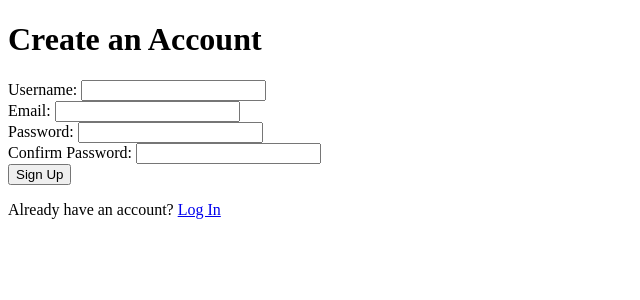
After one commit to karishan1/HobbyHub, a Django app: page /signup/ in a window 1280 px wide. The commit adds this page. Shown: the top 300 px of the page, without its empty margins (0-640 px from the left). Run offline with Django 3.2, Linux system fonts and the light colour scheme.

Commit message:
added signup view

```diff
--- /dev/null
+++ b/api/templates/signup.html
@@ -0,0 +1,31 @@
+<!DOCTYPE html>
+<html lang="en">
+<head>
+    <meta charset="UTF-8">
+    <meta name="viewport" content="width=device-width, initial-scale=1.0">
+    <title>Sign Up</title>
+</head>
+<body>
+    <h1>Create an Account</h1>
+    {% if error %}
+        <p style="color: red;">{{ error }}</p>
+    {% endif %}
+    <form method="post">
+        {% csrf_token %}
+        <label for="username">Username:</label>
+        <input type="text" id="username" name="username" required>
+        <br>
+        <label for="email">Email:</label>
+        <input type="email" id="email" name="email" required>
+        <br>
+        <label for="password">Password:</label>
+        <input type="password" id="password" name="password" required>
+        <br>
+        <label for="confirm_password">Confirm Password:</label>
+        <input type="password" id="confirm_password" name="confirm_password" required>
+        <br>
+        <button type="submit">Sign Up</button>
+    </form>
+    <p>Already have an account? <a href="{% url 'login' %}">Log In</a></p>
+</body>
+</html>
--- a/api/urls.py
+++ b/api/urls.py
@@ -17,7 +17,7 @@ from django.conf import settings
 from django.contrib import admin
 from django.urls import include, path
 from django.http import HttpResponse
-from .views import login_view,home_view,logout_view
+from .views import login_view,home_view,logout_view,signup_view
 
 
 
@@ -28,5 +28,6 @@ urlpatterns = [
     path("login/", login_view, name="login"),
     path("home/", home_view, name="home"),
     path("logout/",logout_view, name = "logout"),
+    path("signup/",signup_view, name = "signup"),
 
 ]
--- a/api/views.py
+++ b/api/views.py
@@ -2,6 +2,8 @@ from django.http import HttpResponse, HttpRequest, JsonResponse
 from django.contrib.auth import login, authenticate
 from django.shortcuts import render, redirect
 from .models import Hobby
+from django.contrib.auth.models import User
+
 
 import json
 
@@ -45,3 +47,33 @@ def home_view(request):
 def logout_view(request):
     return render(request, "login.html")
     # Redirect to a success page.
+
+def signup_view(request):
+    if request.method == "POST":
+        username = request.POST.get("username")
+        password = request.POST.get("password")
+        confirm_password = request.POST.get("confirm_password")
+        email = request.POST.get("email")
+        dob = request.POST.get("dob")
+        hobbies = request.POST.get("hobbies")
+
+        if password != confirm_password:
+                return render(request, "signup.html", {"error": "Passwords do not match."})
+
+        if not username or not password or not email:
+            return render(request, "signup.html", {"error": "All fields are required."})
+
+        if User.objects.filter(username=username).exists():
+            return render(request, "signup.html", {"error": "Username already taken."})
+
+        user = User.objects.create(
+            username=username,
+            email=email,
+            password=password # Do hash later
+        )
+        user.save()
+
+        login(request, user)
+        return redirect("login")
+
+    return render(request, "signup.html")
```
Also changed, not shown: api/templates/login.html (+16 -4 lines), db.sqlite3.
